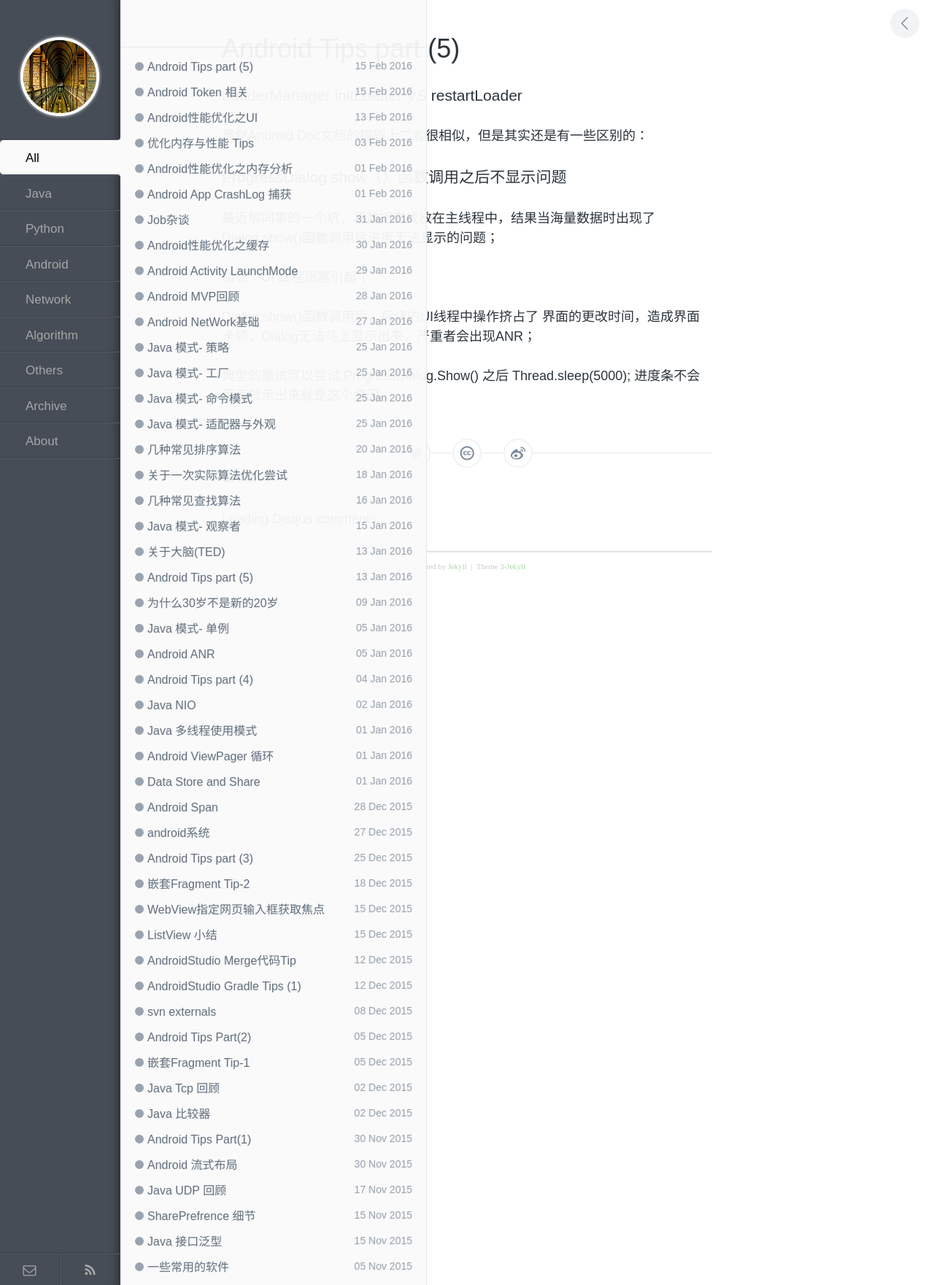
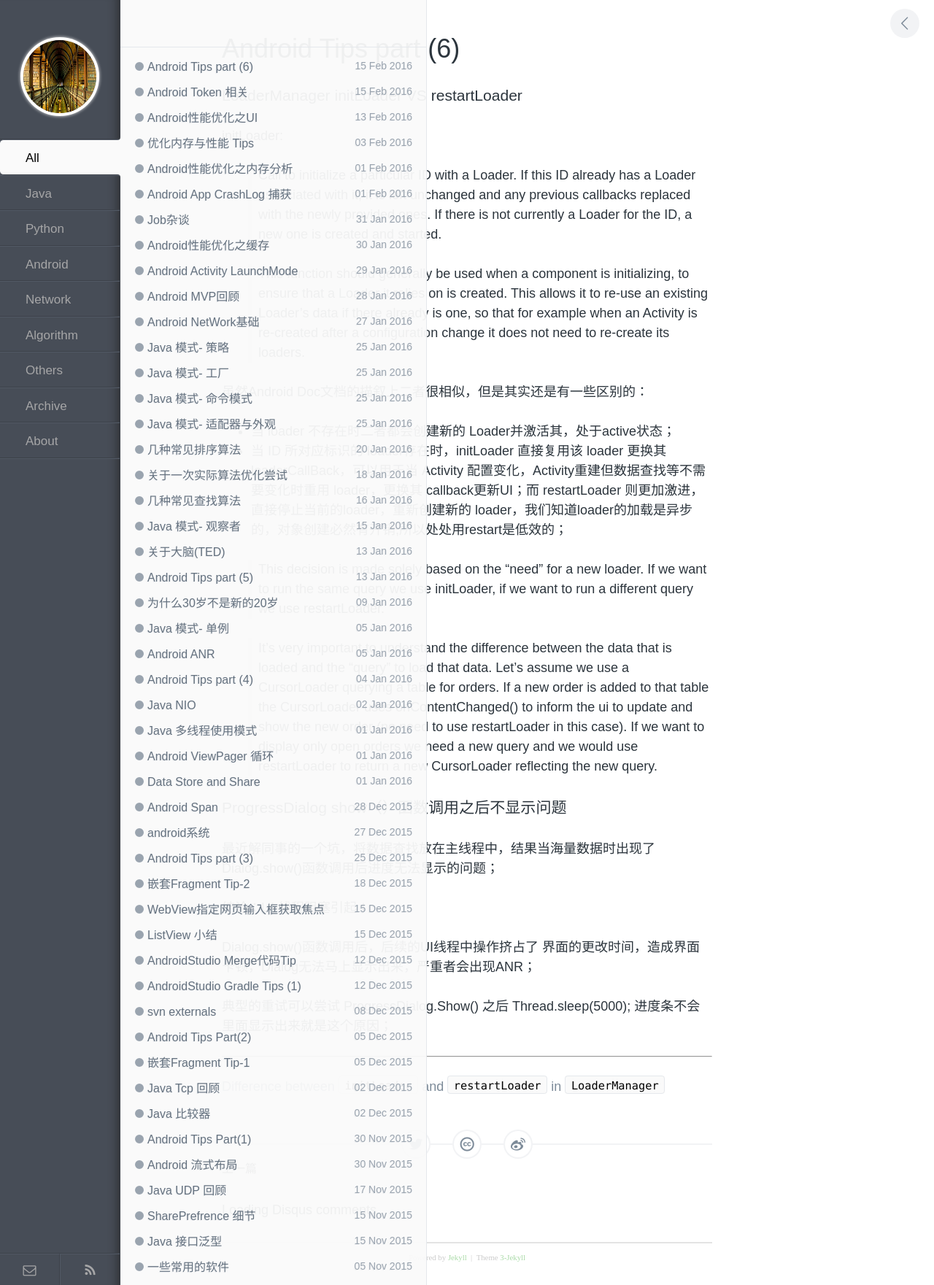
Before and after one commit to enlipan/enlipan.github.io, a Jekyll site: the page built from _posts/2016-02-15-android-tips-part-5.md, in a window 1280 px wide. Shown: the whole page at 73% size. Built offline with Jekyll 4.4.1, drawn with Linux system fonts in a browser that asks for light colours; nearby versions of some CDN libraries; comment, search, counter and statistics services are not loaded.

Commit message:
modify pages android tips 6

```diff
--- a/_posts/2016-02-15-android-tips-part-5.md
+++ b/_posts/2016-02-15-android-tips-part-5.md
@@ -1,6 +1,6 @@
 ---
 layout: post
-title: Android Tips part (5)
+title: Android Tips part (6)
 category: android
 ---
 
@@ -9,9 +9,24 @@ category: android
 
 ### LoaderManager initLoader VS  restartLoader
 
+initLoader:
+
+> Call to initialize a particular ID with a Loader. If this ID already has a Loader associated with it, it is left unchanged and any previous callbacks replaced with the newly provided ones. If there is not currently a Loader for the ID, a new one is created and started.
+
+> This function should generally be used when a component is initializing, to ensure that a Loader it relies on is created. This allows it to re-use an existing Loader's data if there already is one, so that for example when an Activity is re-created after a configuration change it does not need to re-create its loaders.
+
+
+
+
 虽然Android Doc文档的描叙上二者很相似，但是其实还是有一些区别的：
 
+* 当 loader 不存在时二者都会创建新的 Loader并激活其，处于active状态；
+* 当 ID 所对应标识的 loader存在时，initLoader 直接复用该 loader 更换其 loaderCallBack，可以用于当 Activity 配置变化，Activity重建但数据查找等不需要变化时重用 loader，更换其 callback更新UI；而 restartLoader 则更加激进，直接停止当前的loader，重新创建新的 loader，我们知道loader的加载是异步的，对象创建必然有开销,所以处处用restart是低效的；
 
+> This decision is made solely based on the "need" for a new loader. If we want to run the same query we use initLoader, if we want to run a different query we use restartLoader.
+
+
+> It's very important to understand the difference between the data that is loaded and the "query" to load that data. Let's assume we use a CursorLoader querying a table for orders. If a new order is added to that table the CursorLoader uses onContentChanged() to inform the ui to update and show the new order (no need to use restartLoader in this case). If we want to display only open orders we need a new query and we would use restartLoader to return a new CursorLoader reflecting the new query.
 
 
 
@@ -25,3 +40,17 @@ Dialog.show()函数调用后，后续的UI线程中操作挤占了
 界面的更改时间，造成界面卡顿，Dialog无法马上显示出来，严重者会出现ANR；
 
 典型的重试可以尝试 ProgressDialog.Show() 之后 Thread.sleep(5000); 进度条不会里面显示出来就是这个原因；
+
+
+
+
+
+
+
+
+
+
+
+---
+
+[Difference between `initLoader` and `restartLoader` in `LoaderManager`](http://stackoverflow.com/questions/14445070/difference-between-initloader-and-restartloader-in-loadermanager)
```
Also changed, not shown: _posts/2016-02-01-android-performace-oom-2.md (line endings or trailing spaces).
